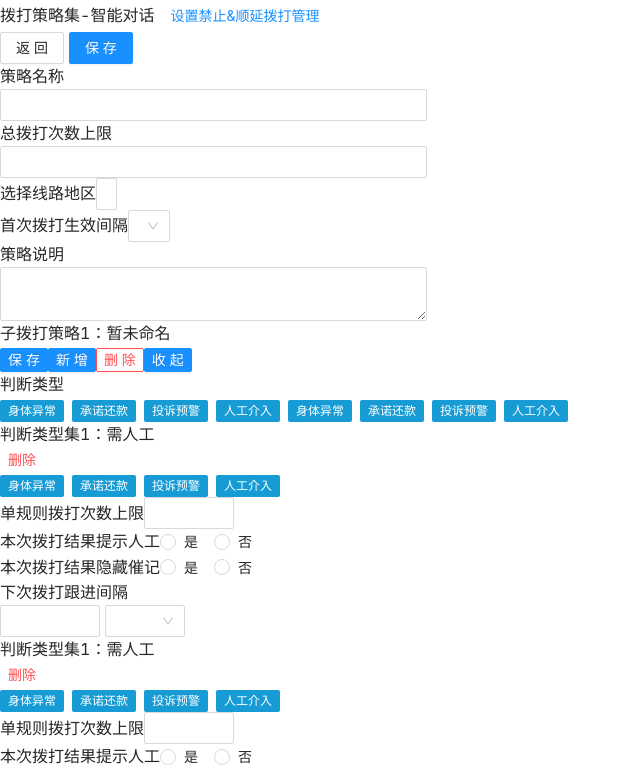
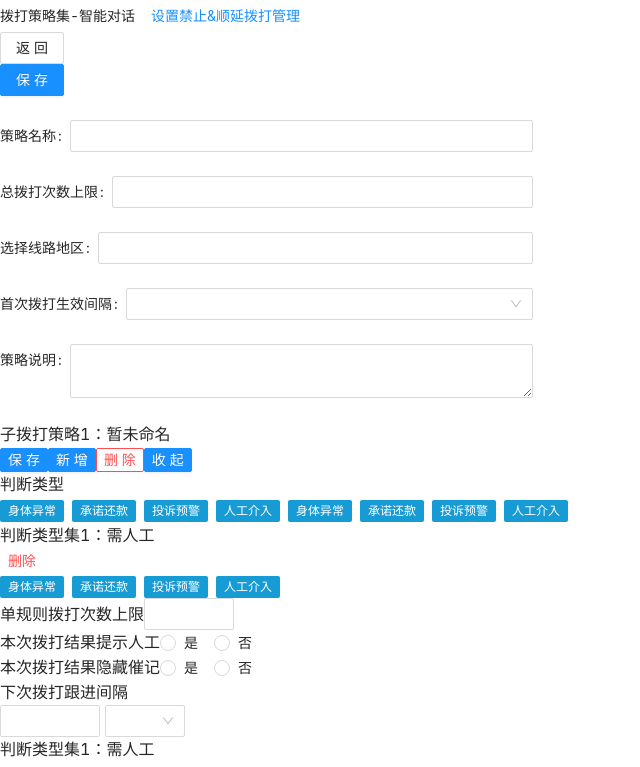
Before and after one commit to ThreeEgg/antd-pro-boilerplate, a React (Create React App) app in the folder frontend/: page / in a window 1280 px wide. Shown: the top 767 px of the page, without its empty margins (0-640 px from the left). Built offline with nearby package versions, Linux system fonts and the light colour scheme.

Commit message:
使用表单

```diff
--- a/frontend/src/views/Home/components/CallStrategy.js
+++ b/frontend/src/views/Home/components/CallStrategy.js
@@ -1,6 +1,9 @@
 import React, { Component } from 'react'
 import { withRouter } from 'react-router-dom'
-import { Button, Input, Select, Row, Col } from 'antd'
+import {
+  Button, Input, Select, Row, Col,
+  InputNumber, Form
+} from 'antd'
 import styles from './CallStrategy.less'
 import StrategyEditor from "./StrategyEditor";
 
@@ -20,13 +23,17 @@ class CallStrategy extends Component {
 
   goToForbidStrategy = () => {
     const { history } = this.props;
-    history && history.push('/forbidCallStrategy')
+    history.push('/forbidCallStrategy')
+  }
+
+  onFinish = params => {
+    console.log('params', params)
   }
 
   render() {
     return (
       <div className={styles.CallStrategy}>
-        <div className={styles.baseInfoInput}>
+        <Form className={styles.baseInfoInput} onFinish={this.onFinish}>
           <div className={styles.titleBox}>
             <div className="title">
               <span>拨打策略集-智能对话</span>
@@ -34,45 +41,40 @@ class CallStrategy extends Component {
             </div>
             <div className="btnBox">
               <Button>返回</Button>
-              <Button type="primary" style={{ marginLeft: 5 }}>保存</Button>
+              <Form.Item>
+                <Button type="primary" htmlType="submit">保存</Button>
+              </Form.Item>
             </div>
           </div>
-          <Row className={styles.inputBox}>
-            <Col className="inputBoxLeft" {...this.colAdapt(24, 24, 24, 14, 8, 8)}>
-              <div className="inputItem">
-                <span>策略名称</span>
-                <Input type="text" />
-              </div>
-              <div className="inputItem">
-                <span>总拨打次数上限</span>
-                <Input type="text" />
-              </div>
-              <div className="inputItem">
-                <span>选择线路地区</span>
-                <Select mode="multiple"
-                >
-                  <Option value={1}>111</Option>
-                  <Option value={2}>222</Option>
-                  <Option value={3}>333</Option>
-                  <Option value={4}>444</Option>
+          <Row>
+            <Col {...this.colAdapt(24, 24, 24, 24, 10, 10)} className={styles.formItemBox}>
+              <Form.Item label="策略名称">
+                <Input />
+              </Form.Item>
+              <Form.Item label="总拨打次数上限">
+                <InputNumber style={{ width: '100%' }} />
+              </Form.Item>
+              <Form.Item label="选择线路地区">
+                <Select mode="multiple">
+                  <Option value="1">1</Option>
+                  <Option value="2">2</Option>
+                  <Option value="3">3</Option>
+                  <Option value="4">4</Option>
                 </Select>
-              </div>
-              <div className="inputItem">
-                <span>首次拨打生效间隔</span>
-                <Select
-                >
-                  <Option value={1}>立即生效</Option>
-                  <Option value={2}>1天</Option>
+              </Form.Item>
+              <Form.Item label="首次拨打生效间隔">
+                <Select>
+                  <Option value="1">立即生效</Option>
+                  <Option value="2">1天</Option>
                 </Select>
-              </div>
-              <div className="inputItem">
-                <span>策略说明</span>
+              </Form.Item>
+              <Form.Item label="策略说明">
                 <TextArea />
-              </div>
+              </Form.Item>
             </Col>
           </Row>
 
-        </div>
+        </Form>
         <div className={styles.svgBox}>
           <StrategyEditor />
         </div>
--- a/frontend/src/views/Home/components/CallStrategy.less
+++ b/frontend/src/views/Home/components/CallStrategy.less
@@ -9,45 +9,29 @@
     justify-content:space-between;
     :global{
       .title{
-        color:black;
-        font-size: 20px;
-        font-weight: 600;
+        >span{
+          color:black;
+          font-size: 20px;
+          font-weight: 600;
+        }
       }
-    }
-  }
-}
-
-.inputBox{
-  // width:30%;
-  display:flex;
-  justify-content:space-between;
-  :global{
-    .inputBoxLeft{
-      width:100%;
-      .inputItem{
-        margin: 5px 0;
-        display:flex;
-        justify-content:space-between;
-        align-items:center;
-        >span{
-          width:30%;
-          display:flex;
-          align-items:center;
-        }
-        .ant-input{
-          width:70%;
-        }
-        .ant-select{
-          width: 70%;
-          .ant-select-arrow{
-            display: none;
-          }
+      .btnBox{
+        display: flex;
+        >.ant-btn{
+          margin-right:5px;
         }
       }
     }
   }
 }
 
-.svgBox{
-
+.formItemBox{
+  :global {
+    .ant-form-item{
+      .ant-form-item-label{
+        width:18%;
+        text-align: left;
+      }
+    }
+  }
 }
```
